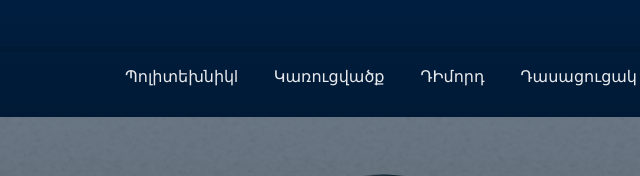
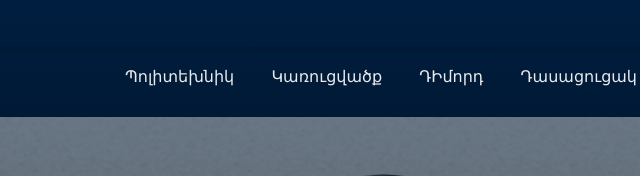
Before and after one commit to Ferazer-IT/Politech, a plain HTML site: page index.html in a window 1280 px wide. Shown: the part 165-341 px from the top of the page, 259-899 px from the left. Drawn offline with Linux system fonts and the light colour scheme.

Commit message:
Update index.html

```diff
--- a/index.html
+++ b/index.html
@@ -20,7 +20,7 @@
         </article>
         <article class="second-article">
             <nav>
-                <a href="https://polytech.am/" target="_blank"><p>Պոլիտեխնիկl</p></a>
+                <a href="https://polytech.am/" target="_blank"><p>Պոլիտեխնիկ</p></a>
                 <a href="https://polytech.am/structure/" target="_blank"><p>Կառուցվածք</p></a>
                 <p>ԴԻմորդ</p>
                 <p>Դասացուցակ</p>
```
